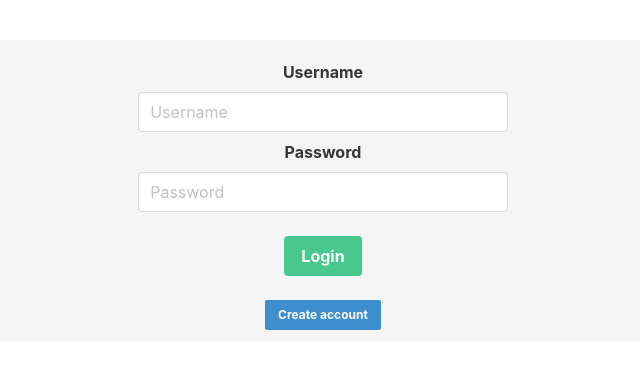
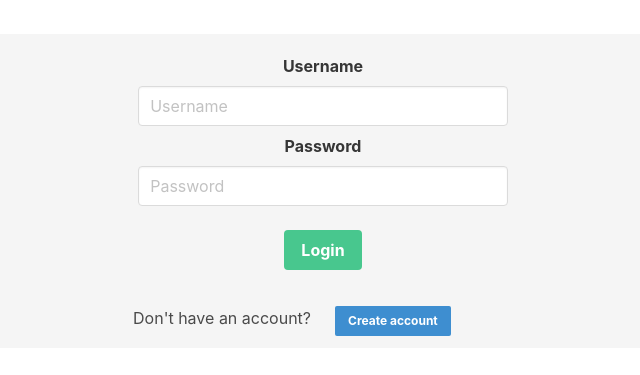
Before and after one commit to irvinandryan/scrum-simulator, a React (Create React App) app in the folder frontend/: page / in a window 1280 px wide. Shown: the part 227-602 px from the top of the page, without its empty margins (317-957 px from the left). Built offline with nearby package versions, Linux system fonts and the light colour scheme.

Commit message:
fix route to homepage

```diff
--- a/frontend/src/components/Login.js
+++ b/frontend/src/components/Login.js
@@ -72,9 +72,16 @@ const Login = () => {
                                 </div>
                                 <button className="button is-success mt-5"><strong>Login</strong></button>
                             </form>
-                            <button className="button is-info is-small mt-5" onClick={handleRegister}>
-                                <strong>Create account</strong>
-                            </button>
+                            <div className="columns mt-5">
+                                <div className="column is-one-half has-text-right">
+                                    <h3 className="has-text-centered is-inline">Don't have an account?</h3>
+                                </div>
+                                <div className="column is-one-half has-text-left">
+                                    <button className="button is-info is-small" onClick={handleRegister}>
+                                        <strong>Create account</strong>
+                                    </button>
+                                </div>
+                            </div>
                         </div>
                     </div>
                 </div>
--- a/frontend/src/components/Register.js
+++ b/frontend/src/components/Register.js
@@ -1,6 +1,6 @@
 import React, { useState } from "react";
 import axios from "axios";
-import { Router, useNavigate, useParams } from "react-router-dom";
+import { Link, Router, useNavigate, useParams } from "react-router-dom";
 
 const Register = () => {
     const [username, setUsername] = useState("");
@@ -15,7 +15,8 @@ const Register = () => {
                 username,
                 password
             });
-            navigate("/");
+            alert("Account created successfully!");
+            navigate(`/`);
         } catch (error) {
             if (
                 error.response &&
@@ -61,7 +62,8 @@ const Register = () => {
                                         required
                                     />
                                 </div>
-                                <button className="button is-success mt-5"><strong>Create account</strong></button>
+                                <Link to="/" className="button is-danger mt-5 mr-2"><strong>Cancel</strong></Link>
+                                <button className="button is-success mt-5 ml-2"><strong>Create account</strong></button>
                             </form>
                         </div>
                     </div>
--- a/frontend/src/components/SelectSimConfig.js
+++ b/frontend/src/components/SelectSimConfig.js
@@ -130,7 +130,7 @@ const SelectSimConfig = () => {
                     </div>
                     <div className="columns">
                         <div className="column is-one-half has-text-centered">
-                            <Link to={`/`}  className="button is-danger is-fullwidth">
+                            <Link to={`/simconfigslist`}  className="button is-danger is-fullwidth">
                                 <strong>Cancel</strong>
                             </Link>
                         </div>
--- a/frontend/src/components/SimConfigList.js
+++ b/frontend/src/components/SimConfigList.js
@@ -32,7 +32,7 @@ const SimConfigList = () => {
 
     const handleLogout = () => {
         localStorage.removeItem("authToken");
-        navigate("/");
+        navigate(`/`);
     };
 
     return (
--- a/frontend/src/components/SprintExecution.js
+++ b/frontend/src/components/SprintExecution.js
@@ -179,7 +179,7 @@ const SprintExecution = () => {
                         </div>
                         <div className="navbar-item">
                             <button
-                                onClick={() => navigate("/")}
+                                onClick={() => navigate(`/simconfigslist`)}
                                 className="button is-danger is-small">
                                 <strong>Exit simulation</strong>
                             </button>
--- a/frontend/src/components/SprintPlanning.js
+++ b/frontend/src/components/SprintPlanning.js
@@ -207,7 +207,7 @@ const SprintPlanning = () => {
                         </div>
                         <div className="navbar-item">
                             <button
-                                onClick={() => navigate("/")}
+                                onClick={() => navigate(`/simconfigslist`)}
                                 className="button is-danger is-small">
                                 <strong>Exit simulation</strong>
                             </button>
--- a/frontend/src/components/SprintReview.js
+++ b/frontend/src/components/SprintReview.js
@@ -131,7 +131,7 @@ const SprintReview = () => {
                         </div>
                         <div className="navbar-item">
                             <button
-                                onClick={() => navigate("/")}
+                                onClick={() => navigate(`/simconfigslist`)}
                                 className="button is-danger is-small">
                                 <strong>Exit simulation</strong>
                             </button>
```
